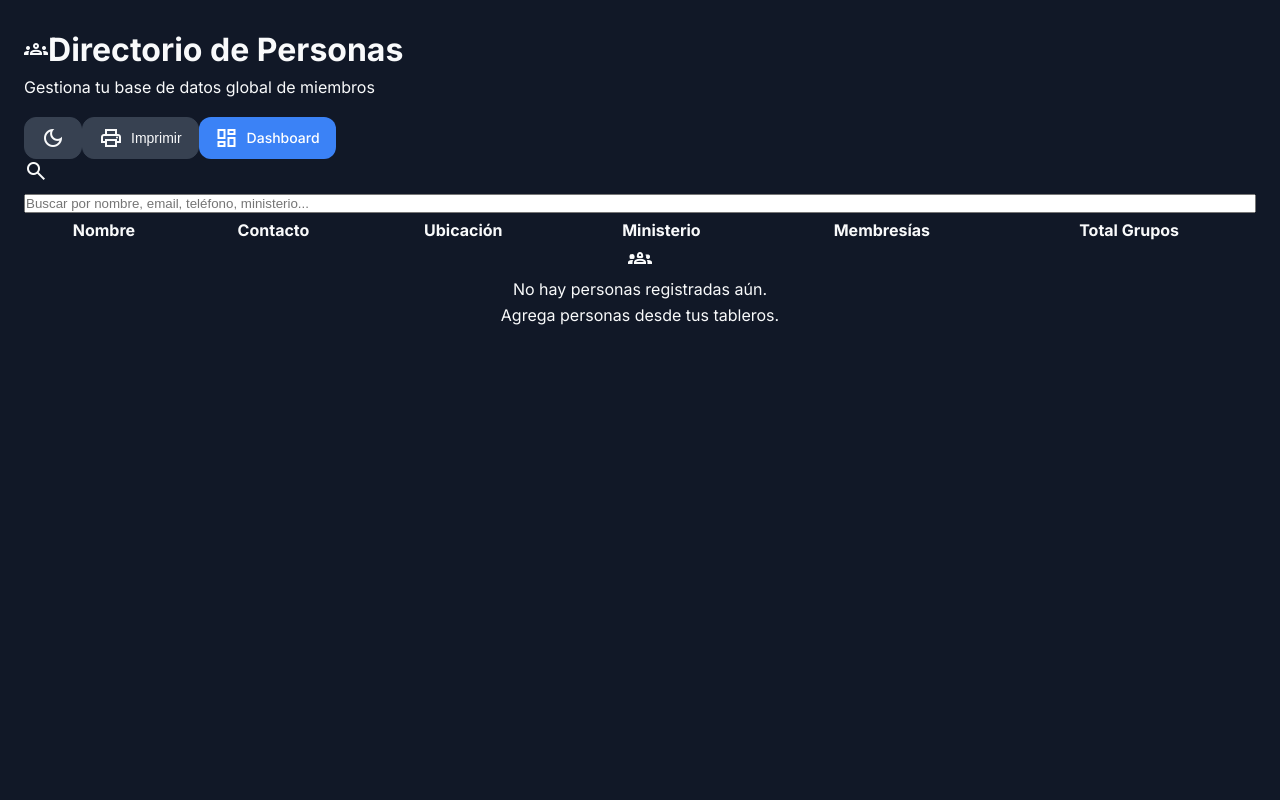
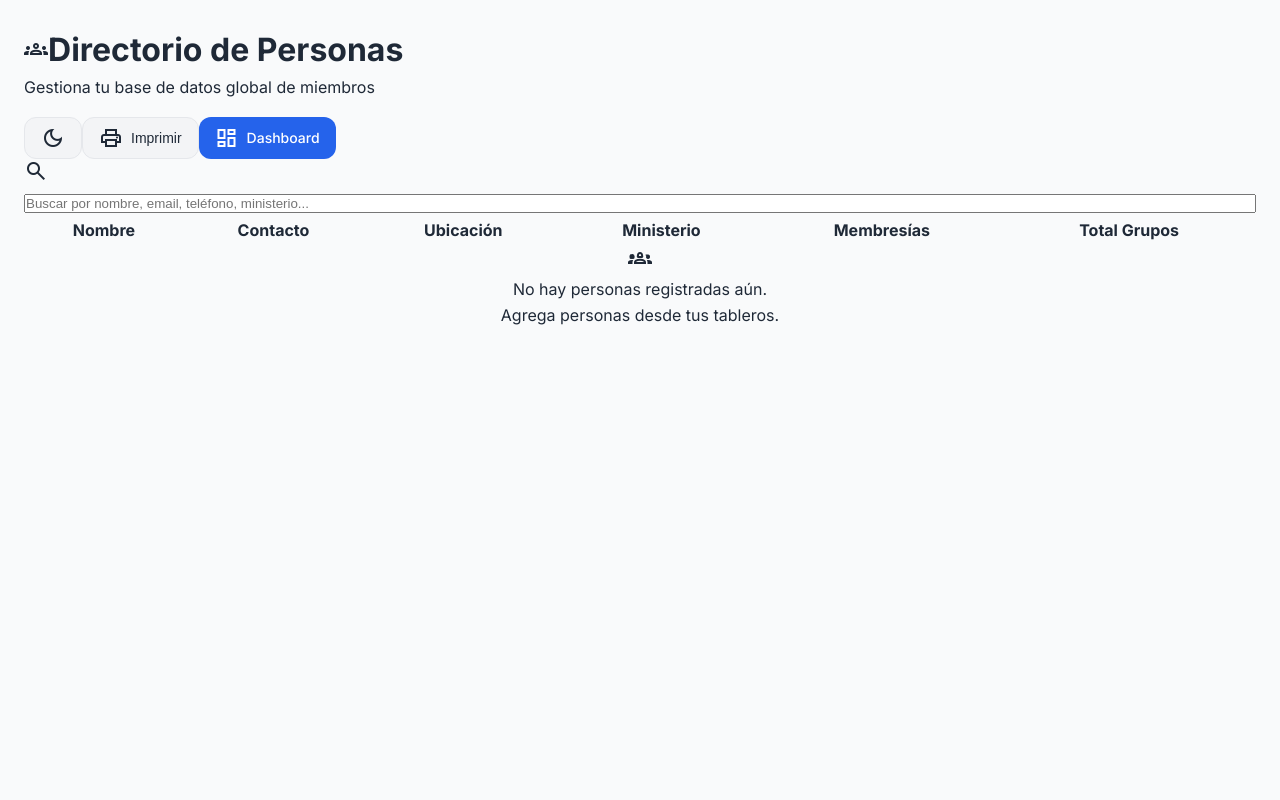
Before and after one commit to joserea99/sistema-organizador-de-grupos-app, a Flask app: page /personas in a window 1280 px wide. Run offline with Flask 3, Linux system fonts and the light colour scheme; the visitor is signed in with stand-in values (Sample User, id 1); lists and menus that the app fills with data are empty; some libraries are stand-ins or nearby versions.

Commit message:
fix: Eliminate duplicate dark mode variables overshadowing classic theme

```diff
--- a/app/static/css/themes/variables.css
+++ b/app/static/css/themes/variables.css
@@ -38,29 +38,6 @@
     --shadow-xl: 0 20px 25px -5px rgba(0, 0, 0, 0.1);
 }
 
-[data-theme="clasico"] {
-    /* === COLORES PRIMARIOS (Ajustados para Dark) === */
-    --color-primary: #3b82f6;
-    --color-primary-light: #60a5fa;
-    --color-primary-dark: #2563eb;
-
-    /* === COLORES DE TEXTO === */
-    --text-primary: #f9fafb;
-    --text-secondary: #d1d5db;
-    --text-light: #9ca3af;
-    --text-on-primary: #ffffff;
-
-    /* === COLORES DE FONDO === */
-    --bg-body: #111827;
-    --bg-primary: #1f2937;
-    --bg-secondary: #374151;
-    --bg-tertiary: #4b5563;
-    --bg-hover: #374151;
-
-    /* === BORDES === */
-    --border-color: #374151;
-    --border-light: #4b5563;
-}
 
 [data-theme="minimalista"] {
     /* === COLORES PRIMARIOS === */
@@ -219,6 +196,7 @@ body {
     background: var(--color-primary);
     color: var(--text-on-primary) !important;
 }
+
 .btn-primary:hover {
     background: var(--color-primary-dark);
     transform: translateY(-1px);
@@ -241,7 +219,13 @@ body {
     color: var(--text-on-primary) !important;
 }
 
-.card, .kanban-list, .controls-section, .import-export-section, .maps-section, .dropdown-menu, .modal-content {
+.card,
+.kanban-list,
+.controls-section,
+.import-export-section,
+.maps-section,
+.dropdown-menu,
+.modal-content {
     background: var(--bg-primary) !important;
     border: 1px solid var(--border-color);
     box-shadow: var(--shadow-md);
@@ -271,26 +255,36 @@ body {
     border-bottom-color: var(--border-color);
 }
 
-.list-title, .person-name, .modal-title, .controls-title {
+.list-title,
+.person-name,
+.modal-title,
+.controls-title {
     color: var(--text-primary) !important;
 }
 
-.list-count, .tag {
+.list-count,
+.tag {
     background: var(--bg-tertiary);
     color: var(--text-primary) !important;
 }
 
-.person-info, .form-label, .modal-close {
+.person-info,
+.form-label,
+.modal-close {
     color: var(--text-secondary) !important;
 }
 
-.form-input, .form-select, .form-textarea {
+.form-input,
+.form-select,
+.form-textarea {
     background: var(--bg-body) !important;
     border-color: var(--border-color);
     color: var(--text-primary) !important;
 }
 
-.form-input:focus, .form-select:focus, .form-textarea:focus {
+.form-input:focus,
+.form-select:focus,
+.form-textarea:focus {
     border-color: var(--color-primary);
 }
 
@@ -306,6 +300,7 @@ body {
     border: 1px solid var(--border-color);
     color: var(--text-secondary) !important;
 }
+
 .map-filter-btn.active {
     background: var(--color-primary) !important;
     color: var(--text-on-primary) !important;
@@ -316,12 +311,14 @@ body {
 [data-theme="moderno"] body {
     background-attachment: fixed;
 }
+
 [data-theme="moderno"] .header {
     background: var(--glass-bg) !important;
     backdrop-filter: var(--glass-blur);
     -webkit-backdrop-filter: var(--glass-blur);
     border-bottom: 1px solid var(--glass-border);
 }
+
 [data-theme="moderno"] .btn-primary {
     background: linear-gradient(135deg, var(--color-primary) 0%, var(--color-primary-dark) 100%);
     box-shadow: var(--glow-primary);
@@ -335,9 +332,11 @@ body {
     box-shadow: none !important;
     border-radius: 4px !important;
 }
+
 [data-theme="minimalista"] .header {
     box-shadow: none !important;
 }
+
 [data-theme="minimalista"] body {
     font-family: 'Inter', sans-serif !important;
 }
```
